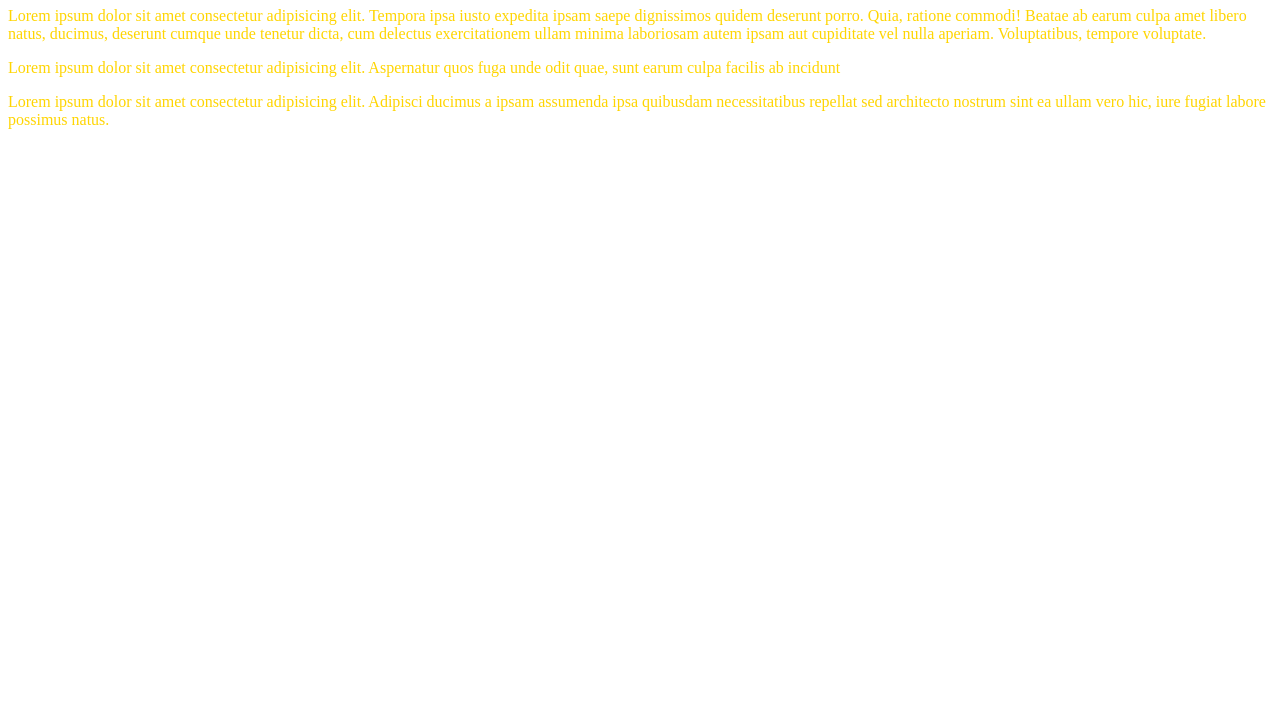
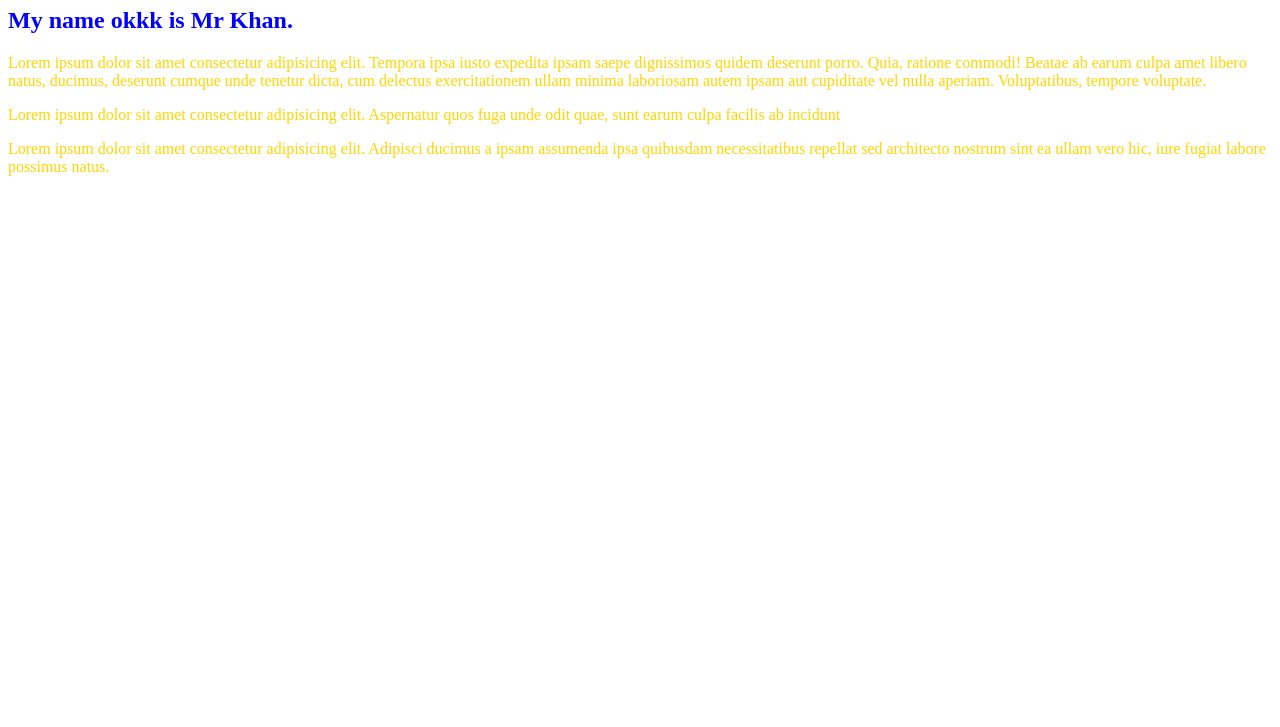
Before and after one commit to devshourovpro/my-second-repo, a plain HTML site: page index.html in a window 1280 px wide. Shown: the part 73-800 px from the top of the page. Drawn offline with Linux system fonts and the light colour scheme.

Commit message:
style changed

```diff
--- a/index.html
+++ b/index.html
@@ -9,6 +9,7 @@
 </head>
 <body>
     <h1>Fuck You</h1>
+    <h2>My name okkk is Mr Khan.</h2>
     <p>Lorem ipsum dolor sit amet consectetur adipisicing elit. Tempora ipsa iusto expedita ipsam saepe dignissimos quidem deserunt porro. Quia, ratione commodi! Beatae ab earum culpa amet libero natus, ducimus, deserunt cumque unde tenetur dicta, cum delectus exercitationem ullam minima laboriosam autem ipsam aut cupiditate vel nulla aperiam. Voluptatibus, tempore voluptate.</p>
     <p>Lorem ipsum dolor sit amet consectetur adipisicing elit. Aspernatur quos fuga unde odit quae, sunt earum culpa facilis ab incidunt </p>
     <p>Lorem ipsum dolor sit amet consectetur adipisicing elit. Adipisci ducimus a ipsam assumenda ipsa quibusdam necessitatibus repellat sed architecto nostrum sint ea ullam vero hic, iure fugiat labore possimus natus.</p>
--- a/style.css
+++ b/style.css
@@ -1,3 +1,6 @@
 p{
     color: rgb(255, 213, 2);
 }
+h2{
+    color: blue;
+}
```
